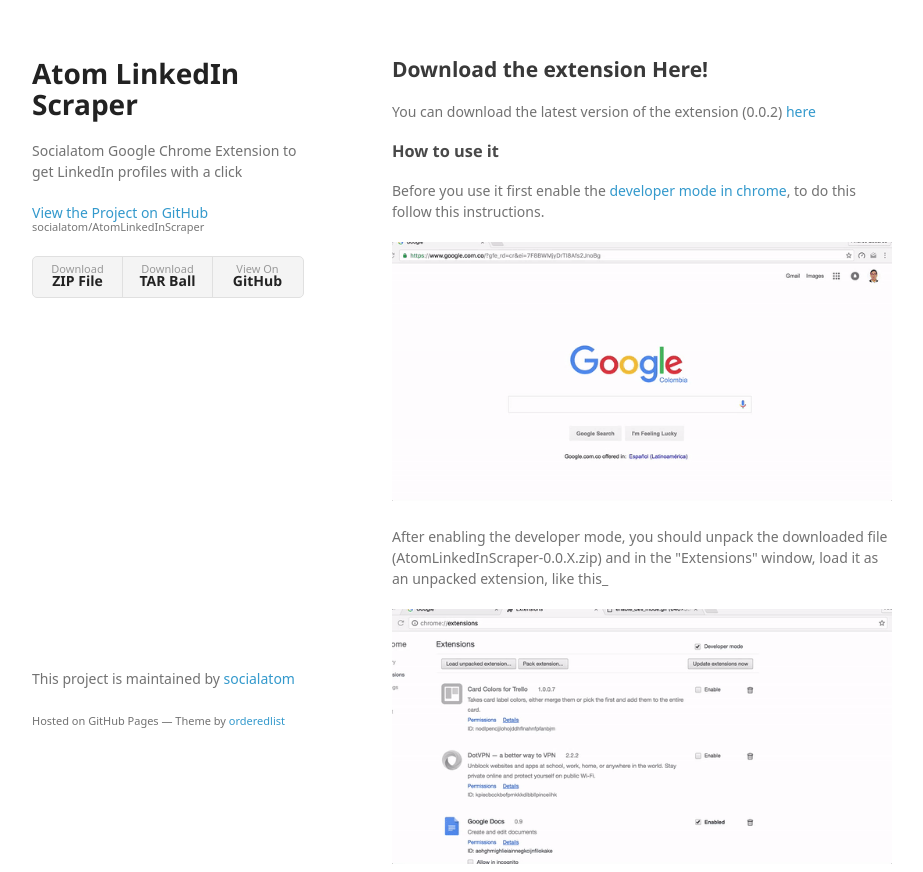
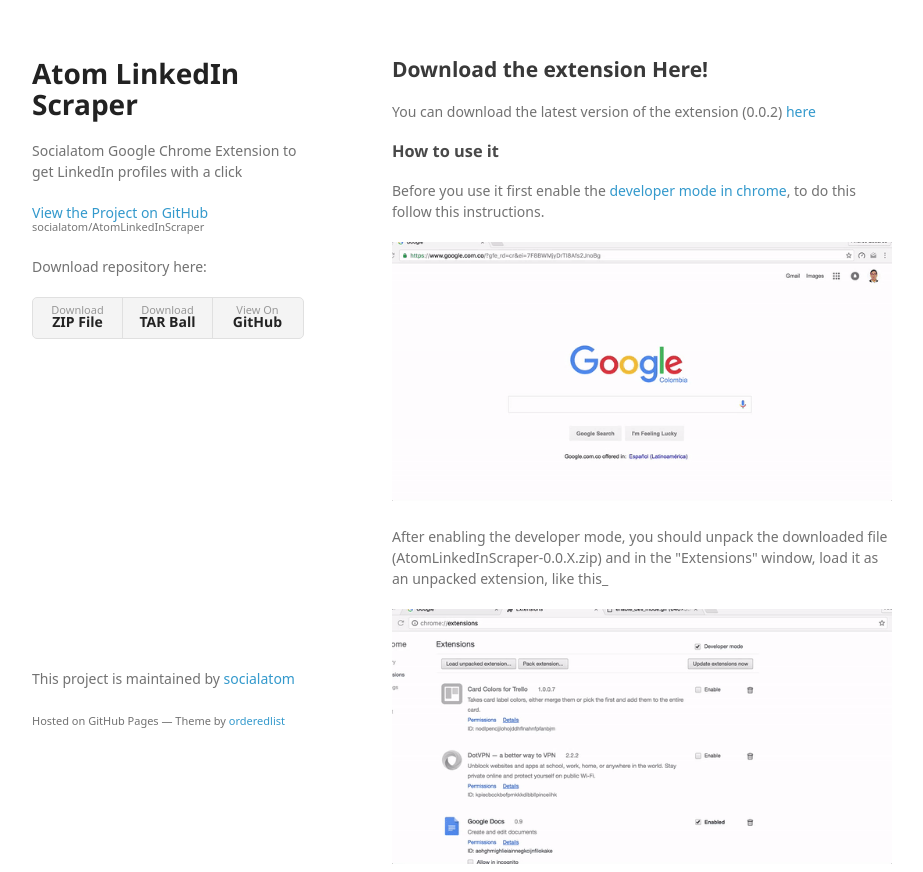
Before and after one commit to socialatom/AtomLinkedInScraper, a browser extension: page index.html in a window 1280 px wide. Shown: the top 872 px of the page, without its empty margins (178-1101 px from the left). Drawn offline with Linux system fonts and the light colour scheme; a web font is replaced by a local one.

Commit message:
Added more description

```diff
--- a/index.html
+++ b/index.html
@@ -20,7 +20,7 @@
 
         <p class="view"><a href="https://github.com/socialatom/AtomLinkedInScraper">View the Project on GitHub <small>socialatom/AtomLinkedInScraper</small></a></p>
 
-
+        <p class="view">Download repository here:</p>
         <ul>
           <li><a href="https://github.com/socialatom/AtomLinkedInScraper/zipball/master">Download <strong>ZIP File</strong></a></li>
           <li><a href="https://github.com/socialatom/AtomLinkedInScraper/tarball/master">Download <strong>TAR Ball</strong></a></li>
```
